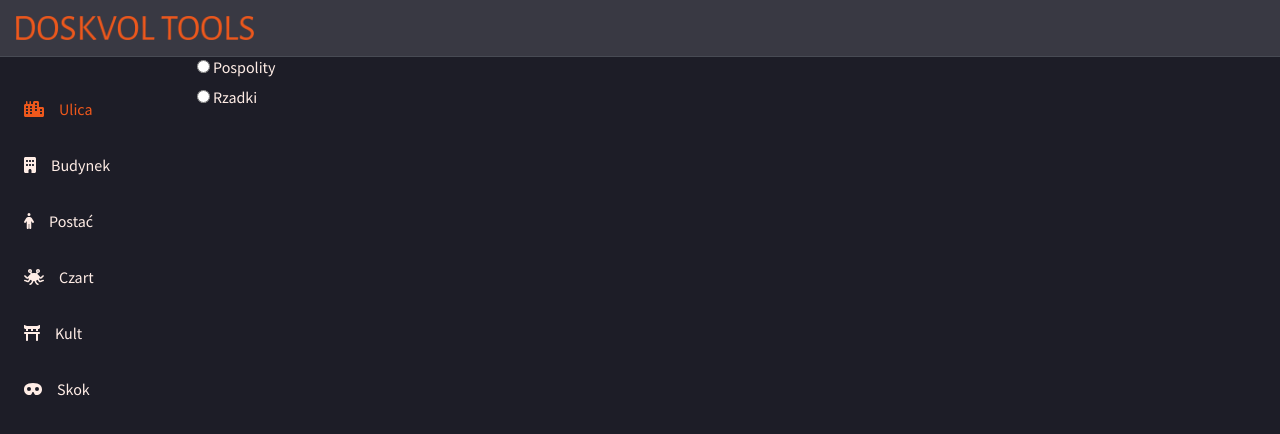
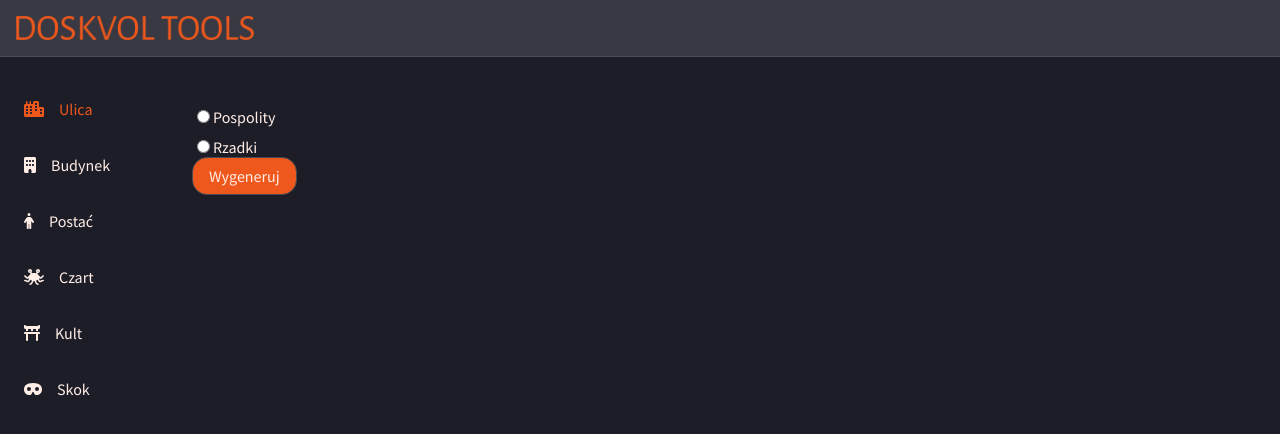
Before and after one commit to Katarzyna-Kadziolka/DoskvolTools, a Vue app in the folder doskvol-tools/: page /generator/street in a window 1280 px wide. Shown: the top 434 px of the page. Built offline with nearby package versions, Linux system fonts and the light colour scheme.

Commit message:
BaseButton

```diff
--- /dev/null
+++ b/doskvol-tools/src/components/common/BaseButton.vue
@@ -0,0 +1,31 @@
+<script setup lang="ts">
+defineProps<{
+  name: string
+}>();
+</script>
+
+<template>
+  <div class="base-button">{{name}}</div>
+</template>
+
+<style scoped lang="scss">
+.base-button {
+  background: $color-primary;
+  border-radius: 15px;
+  border: 1px solid #484b54;;
+  display: flex;
+  justify-content: center;
+  align-items: center;
+  padding: 8px 16px 8px 16px;
+  cursor: pointer;
+  &:hover {
+    animation-name: hover-container;
+    animation-duration: 0.6s;
+    animation-fill-mode: forwards;
+  }
+  @keyframes hover-container {
+    from {background-color: $color-primary;}
+    to {background-color: $color-accent;}
+  }
+}
+</style>
--- a/doskvol-tools/src/components/generator/streetGenerator/StreetGenerator.vue
+++ b/doskvol-tools/src/components/generator/streetGenerator/StreetGenerator.vue
@@ -1,6 +1,7 @@
 <script setup lang='ts'>
 import BaseRadioButtons from '../../common/BaseRadioButtons.vue'
 import {ref} from 'vue'
+import BaseButton from "@/components/common/BaseButton.vue";
 
 const commonness = ["Pospolity", "Rzadki"]
 const changes = ref("")
@@ -12,8 +13,17 @@ const onPickedChanges = (pickedValues: string) => {
 </script>
 
 <template>
-  <BaseRadioButtons  name="commonness" :values=commonness  @pickedChanged="onPickedChanges"/>
-  {{changes}}
+  <div class="street-generator">
+    <BaseRadioButtons  name="commonness" :values=commonness  @pickedChanged="onPickedChanges"/>
+    {{changes}}
+    <BaseButton name="Wygeneruj" />
+
+  </div>
+
 </template>
 
-<style scoped lang='scss'></style>
+<style scoped lang='scss'>
+.street-generator {
+  margin-top: 50px;
+}
+</style>
```
